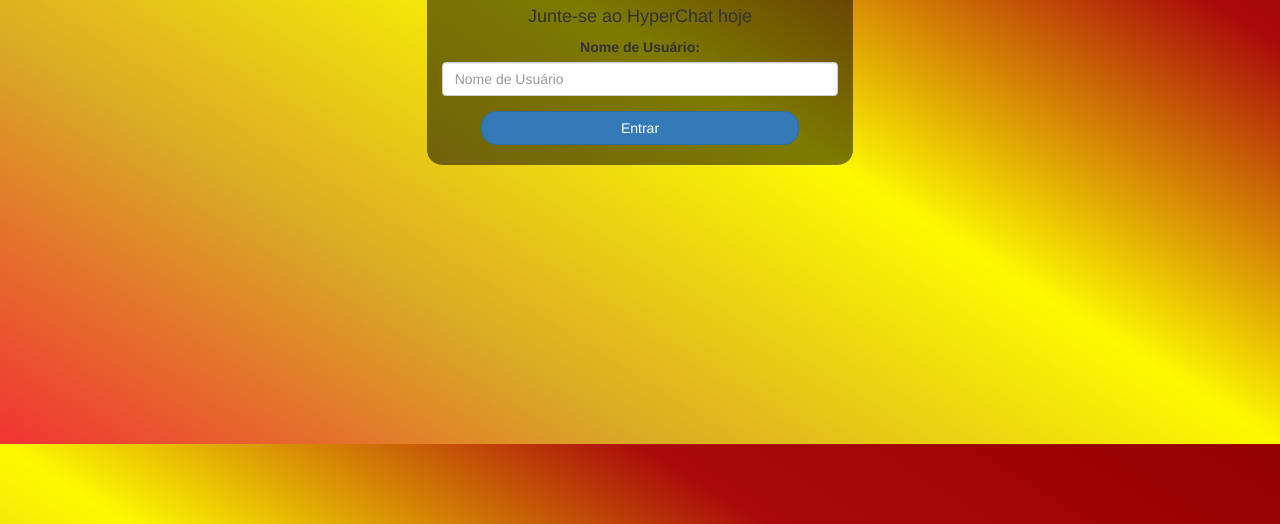
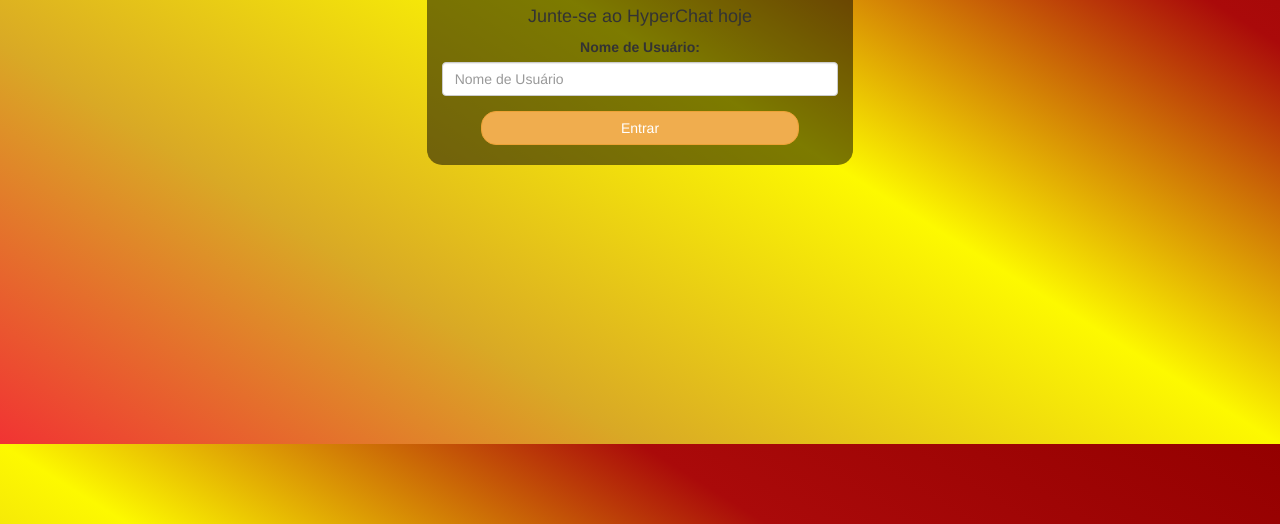
Before and after one commit to MiguelGP0606/HyperChat, a plain HTML site: page index.html in a window 1280 px wide. Shown: the part 356-880 px from the top of the page. Drawn offline with nearby package versions, Linux system fonts and the light colour scheme.

Commit message:
Update index.html

```diff
--- a/index.html
+++ b/index.html
@@ -38,7 +38,7 @@
 		 <input type="text" id="user_name" class="form-control" placeholder="Nome de Usuário">
 		</div>
 
-		<button id="login_button" class="btn btn-primary" onclick="addUser()">Entrar</button>
+		<button id="login_button" class="btn btn-warning" onclick="addUser()">Entrar</button>
 		<br><br>
 	</div>
 </center>
```
